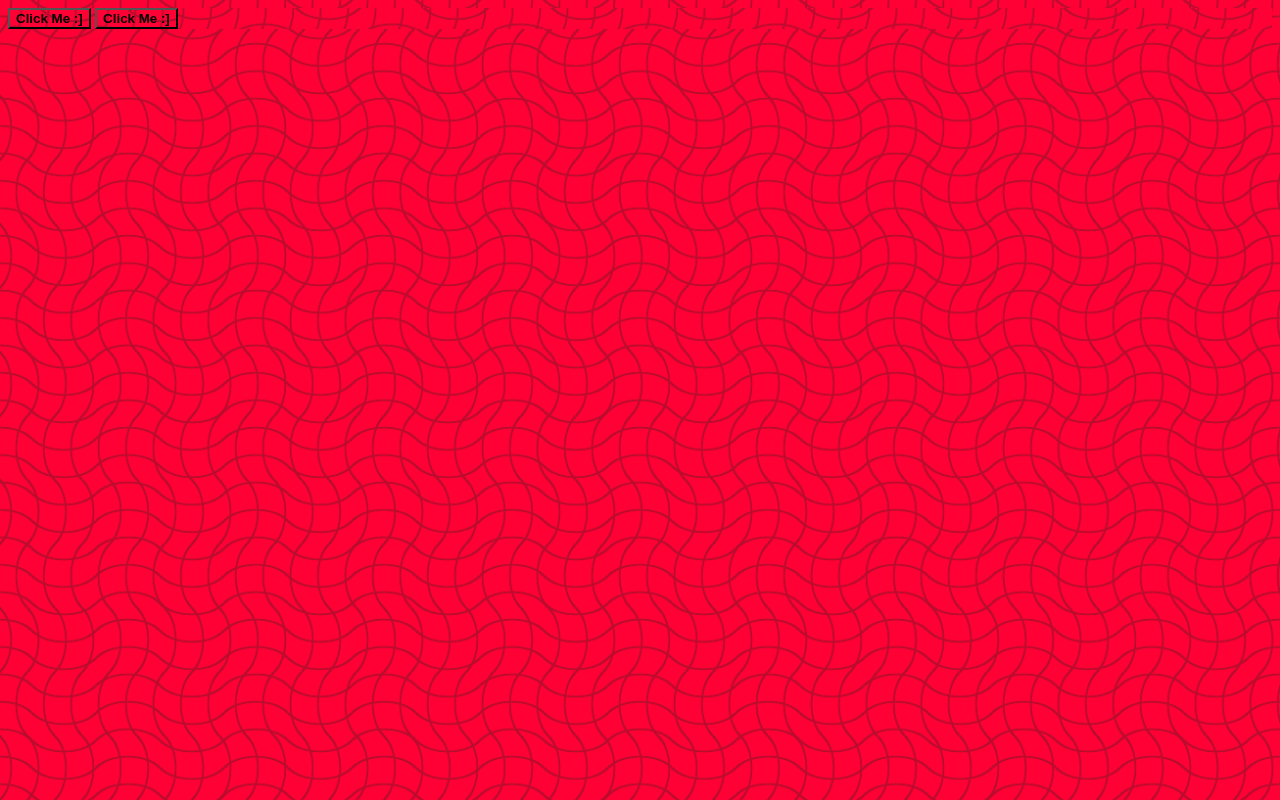
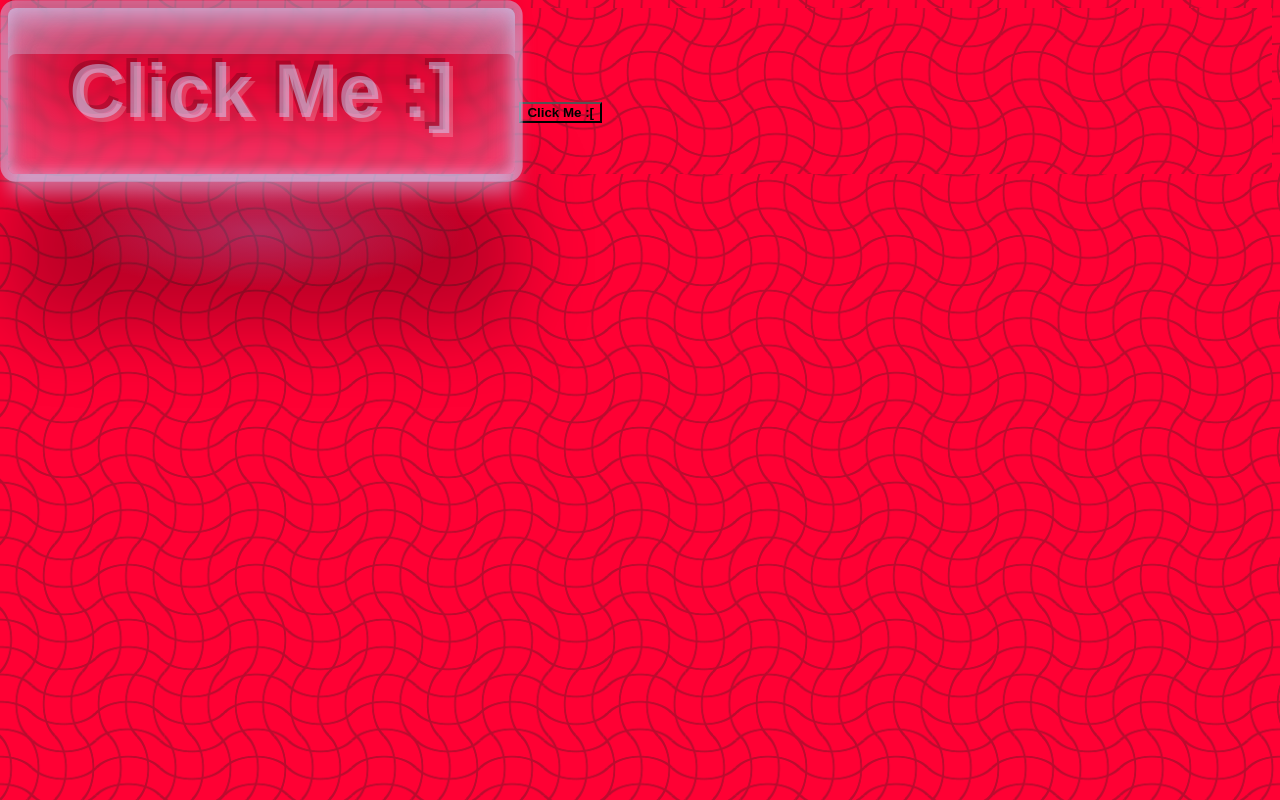
Before and after one commit to MDJAmin/glassy-buttons-glassmorphism-ui-css, a plain HTML site: page index.html in a window 1280 px wide. Drawn offline with Linux system fonts and the light colour scheme.

Commit message:
add style to happy btn

```diff
--- a/css/style.css
+++ b/css/style.css
@@ -36,3 +36,46 @@
   --s: 90%;
   --l: 90%;
 }
+
+.glassy-happy {
+  all: unset;
+  text-align: center;
+  transition: 0.2s ease-in-out;
+  padding: 0.5em 0.8em;
+  background-color: #0000;
+  border-radius: 0.1em;
+  background-image: linear-gradient(#0003, #0000);
+  font-family: "Bowlby One SC", sans-serif;
+  font-size: 6vw;
+  color: hsl(var(--h) var(--s) var(--l)/0.5);
+  text-shadow: 0.05em 0.05em 0 #fff3, -0.05em -0.05em 0 #0003;
+  box-shadow: 0 -0.125em 0.25em #0002, 0 0.25em 0.25em hsl(var(--h) var(--s) var(--l)/0.5), 0 0 0 0.1em hsl(var(--h) var(--s) var(--l)/0.5), 0 0.175em 0.3em hsl(var(--h) var(--s) var(--l)/0.5) inset, 0 -0.025em 0.175em hsl(var(--h) var(--s) var(--l)/0.4) inset, 0 -0.25em 1em 0.3em hsl(var(--h) var(--s) var(--l)/0.3) inset, 0 0.6em 0 hsl(var(--h) var(--s) var(--l)/0.3) inset, 0 2em 1em #0004;
+  backdrop-filter: blur(0.05em);
+}
+.glassy-happy:active {
+  backdrop-filter: blur(0.02em);
+  box-shadow: 0 -0.125em 0.25em #0002, 0 0.25em 0.25em hsl(var(--h) var(--s) var(--l)/0.5), 0 0 0 0.1em hsl(var(--h) var(--s) var(--l)/0.5), 0 0.175em 0.3em hsl(var(--h) var(--s) var(--l)/0.8) inset, 0 -0.025em 0.175em hsl(var(--h) var(--s) var(--l)/0.4) inset, 0 -0.25em 1em 0.3em hsl(var(--h) var(--s) var(--l)/0.3) inset, 0 0.6em 0 hsl(var(--h) var(--s) var(--l)/0.3) inset, 0 1em 0.5em #0004;
+  translate: 0 0.1em;
+}
+.glassy-happy:before {
+  content: "";
+  position: absolute;
+  top: 100%;
+  width: 80%;
+  left: 10%;
+  height: 1.5em;
+  background-image: radial-gradient(100% 100% at center, hsl(var(--h), var(--s), 80%, 0.25), hsl(var(--h), var(--s), 80%, 0) 50%);
+}
+.glassy-happy:after {
+  content: "";
+  inset: 0;
+  top: 0.5em;
+  position: absolute;
+  background-image: linear-gradient(105deg, transparent 20%, hsl(var(--h) var(--s) var(--l)/0.2) 20%, hsl(var(--h) var(--s) var(--l)/0.2) 30%, transparent 30%, transparent 32%, hsl(var(--h) var(--s) var(--l)/0.2) 5%, hsl(var(--h) var(--s) var(--l)/0.2) 40%, transparent 0%);
+  background-size: 400% 100%;
+  background-position: 100% 0%;
+  transition: 0.3s ease;
+}
+.glassy-happy:active:after {
+  background-position: -50% 0%;
+}
--- a/index.html
+++ b/index.html
@@ -7,7 +7,7 @@
     <title>GLASSY BTN</title>
 </head>
 <body>
-    <button class="glassy">Click Me :]</button>
-    <button class="glassy">Click Me :]</button>
+    <button class="glassy-happy">Click Me :]</button>
+    <button class="glassy-sad">Click Me :[</button>
 </body>
 </html>
```
